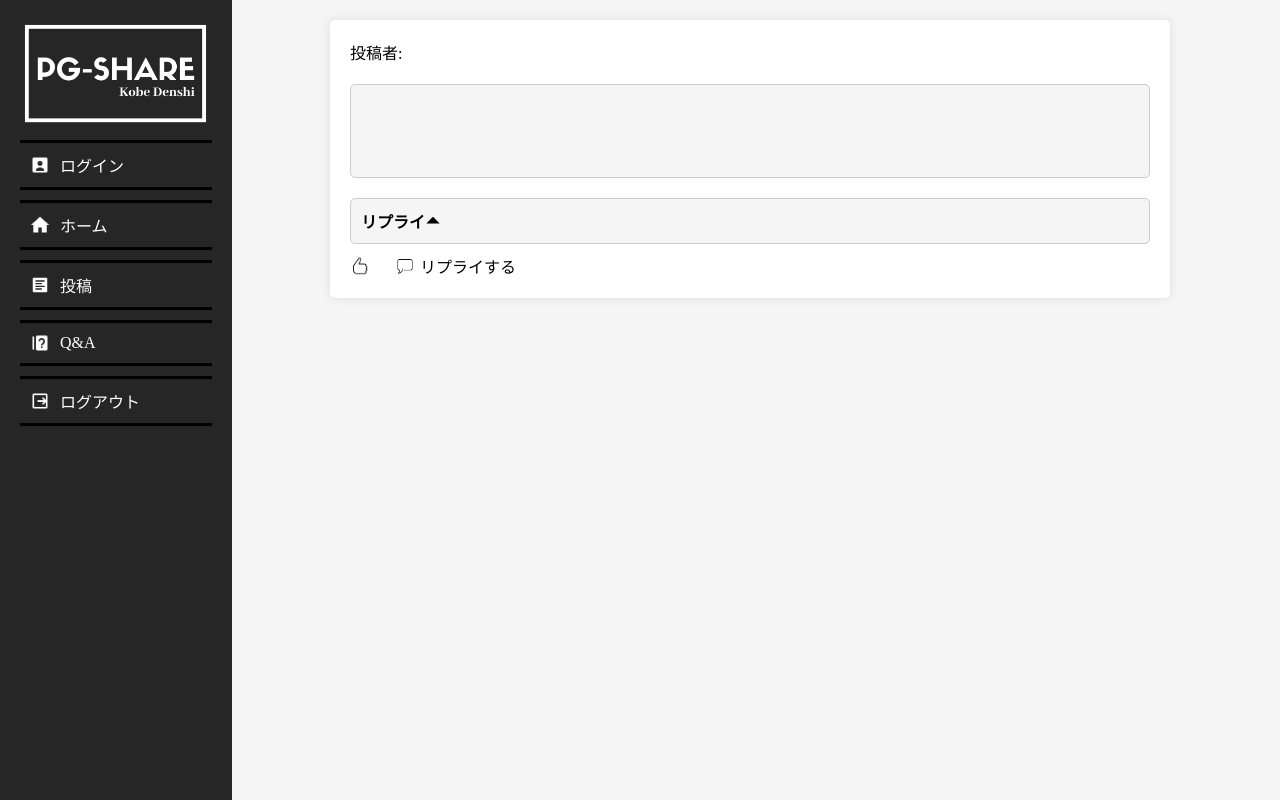
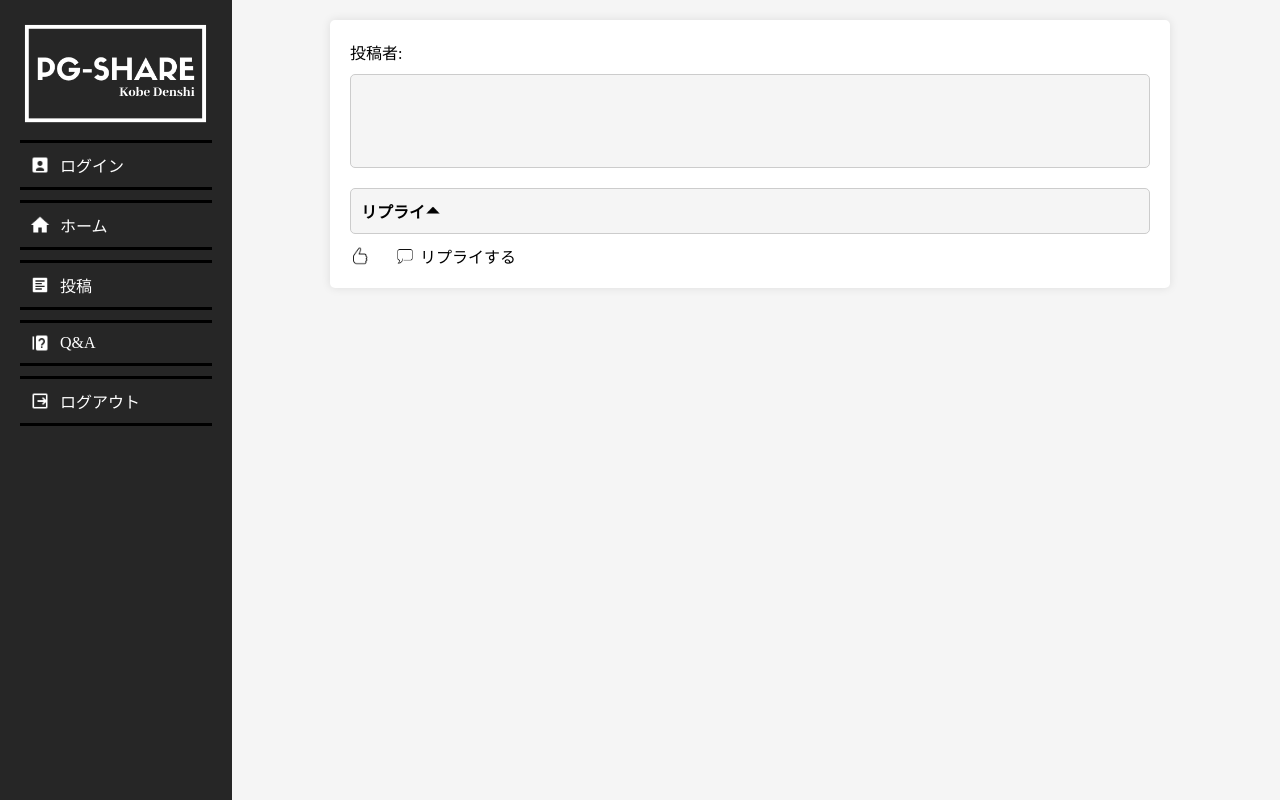
Before and after one commit to ShunsakuKatsumata/team_G_machibito, a PHP site: page /Post_Detail/Post_Detail.php in a window 1280 px wide. Run offline with PHP 8.4, Linux system fonts and the light colour scheme; the visitor is signed in with stand-in values (Sample User, id 1); data that the repository does not hold is empty.

Commit message:
post_detail&comment

```diff
--- a/Post_Detail/Post_Detail.php
+++ b/Post_Detail/Post_Detail.php
@@ -114,8 +114,8 @@ try {
     $stmt->execute();
     $replyData = $stmt->fetchAll(PDO::FETCH_ASSOC);
 
-    // タイトルを表示するデータベース
-    $stmt = $pdo->prepare("SELECT title FROM post WHERE post_id = :post_id");
+    // タイトルと時間を表示するデータベース
+    $stmt = $pdo->prepare("SELECT title, content, post_date FROM post WHERE post_id = :post_id");
     $stmt->bindParam(':post_id', $postId);
     $stmt->execute();
     $titleData = $stmt->fetch(PDO::FETCH_ASSOC);
@@ -298,6 +298,7 @@ try {
                 <?php echo '投稿者: ' . $postData['user_name']; ?><!-- 投稿者名 -->
             </div>
         </div>
+        <div class="post_time"><?php echo $titleData['post_date']; ?></div>
         <div class="post-title"><?php echo $titleData['title']; ?></div>
         <div class="post-content">
             <?php echo $contentData['content']; ?>
--- a/Post_Detail/post_detail.css
+++ b/Post_Detail/post_detail.css
@@ -28,7 +28,6 @@ body {
 .user-info {
     display: flex;
     align-items: center;
-    margin-bottom: 20px;
 }
 
 .post-title {
@@ -258,3 +257,11 @@ body {
     transform: translateY(100px);
     }
 }
+
+.post_time{
+    text-align: right;
+    top: 10px;
+    right: 10px;
+    font-size: 14px;
+    color: #666;
+}
```
Also changed, not shown: comment/comment_detail.css (+13 -0 lines), comment/comment_detail.php (+5 -8 lines).
